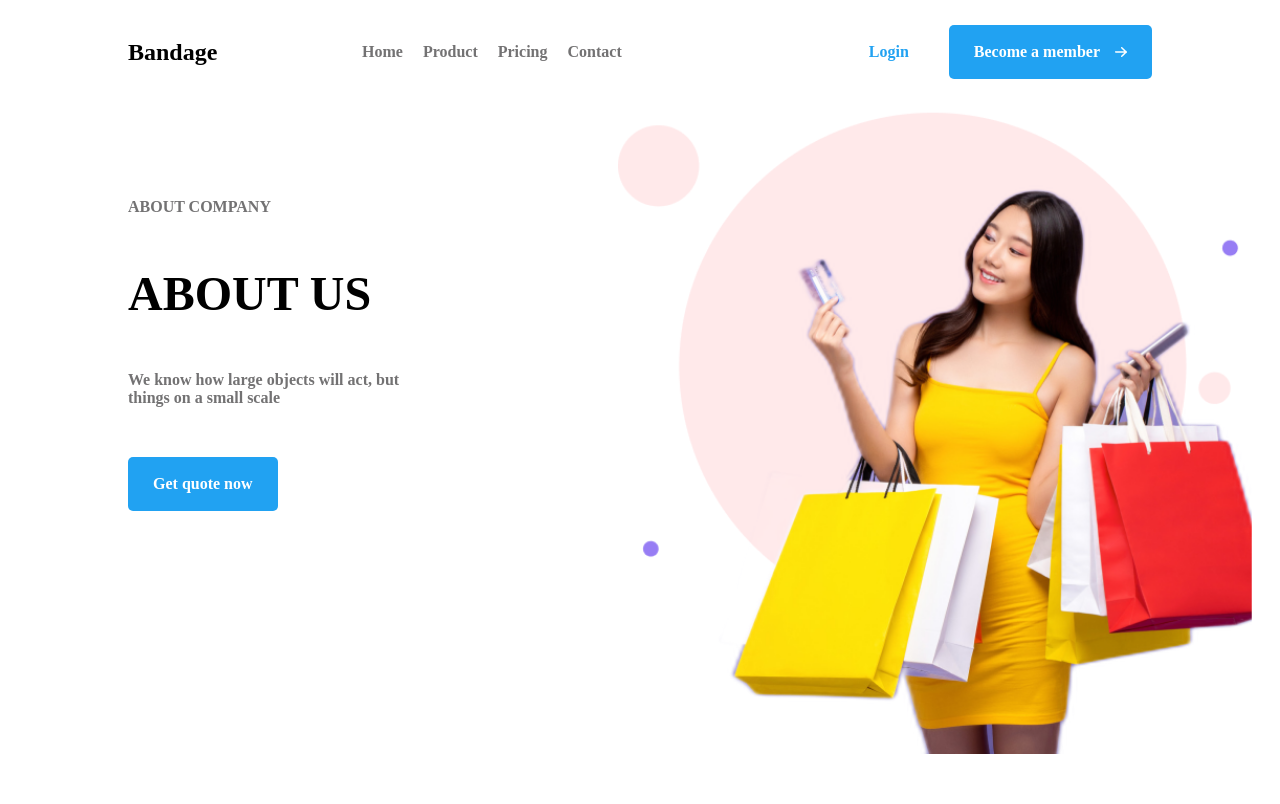
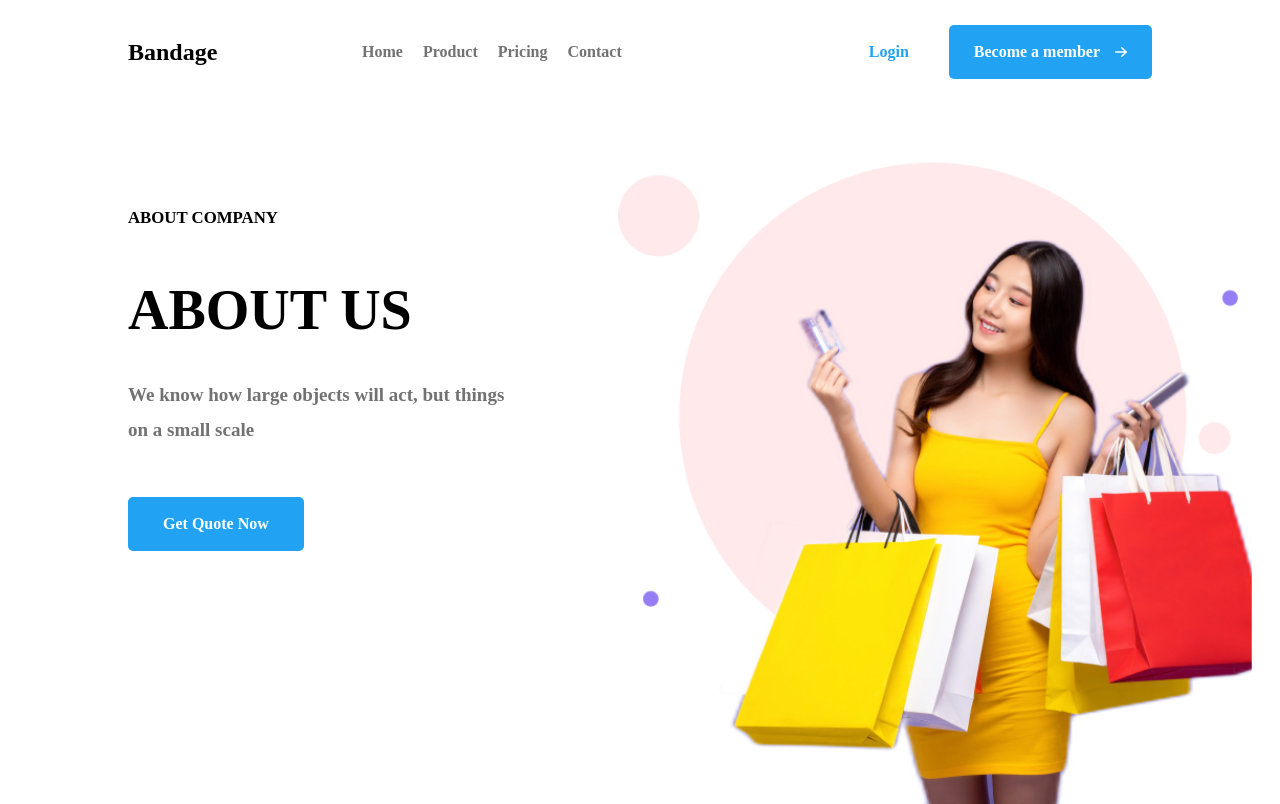
Before and after one commit to ruben-senpai11/FigmaToCode-Challenge-Week3-Ruben-Vicky, a React (Vite) app: page / in a window 1280 px wide. Built offline with nearby package versions, Linux system fonts and the light colour scheme.

Commit message:
some stuff

```diff
--- a/src/components/about/About.tsx
+++ b/src/components/about/About.tsx
@@ -7,11 +7,13 @@ function About() {
       <div className="container">
         <section className="about-section">
           <div className="about-texts">
-            <p>ABOUT COMPANY</p>
+            <h5>ABOUT COMPANY</h5>
             <h1>ABOUT US</h1>
-            <p className='about-text'>We know how large objects will act,
+            <p>We know how large objects will act,
               but things on a small scale</p>
-            <ButtonCTA>Get quote now</ButtonCTA>
+              <button className="cta">
+                Get Quote Now
+              </button>
           </div>
         </section>
       </div>
--- a/src/components/about/about.css
+++ b/src/components/about/about.css
@@ -1,7 +1,7 @@
 .about-section{
     display: flex;
     justify-content: space-between;
-    height: 500px;
+    height: 550px;
     /* border: solid; */
 }
 .about-texts{
@@ -12,12 +12,17 @@
     gap: 50px;
     /* border: solid; */
 }
-.about-text{
-    font-size: 16px;
-    width: 300px;
+.about-texts p{
+    font-size: 19px;
+    width: 380px;
+    line-height: 35px;
+    margin-top: -15px;
 }
 .about-texts h1{
-    font-size: 3rem;
+    font-size: 3.5rem;
+}
+.about-texts h5{
+    font-size: 1.05em;
 }
 .about-image{
     width: 100%;
@@ -29,3 +34,6 @@
     background-repeat: no-repeat;
     background-position: right;
 }
+.about-section .cta{
+    padding: 18px 35px;
+}
--- a/src/components/contact/Contact.tsx
+++ b/src/components/contact/Contact.tsx
@@ -1,7 +1,9 @@
 function Contact() {
   return (
     <>
-      <h1>Contact</h1>
+      <div className="container">
+        <h1>Contact</h1>
+      </div>
     </>
   )
 }
--- a/src/components/pricing/Pricing.tsx
+++ b/src/components/pricing/Pricing.tsx
@@ -1,7 +1,9 @@
 function Pricing() {
     return (
       <>
+      <div className="container">
         <h1>Pricing</h1>
+      </div>
       </>
     )
   }
--- a/src/components/team/Team.tsx
+++ b/src/components/team/Team.tsx
@@ -1,7 +1,9 @@
 function Team() {
     return (
       <>
+      <div className="container">
         <h1>Team</h1>
+      </div>
       </>
     )
   }
```
